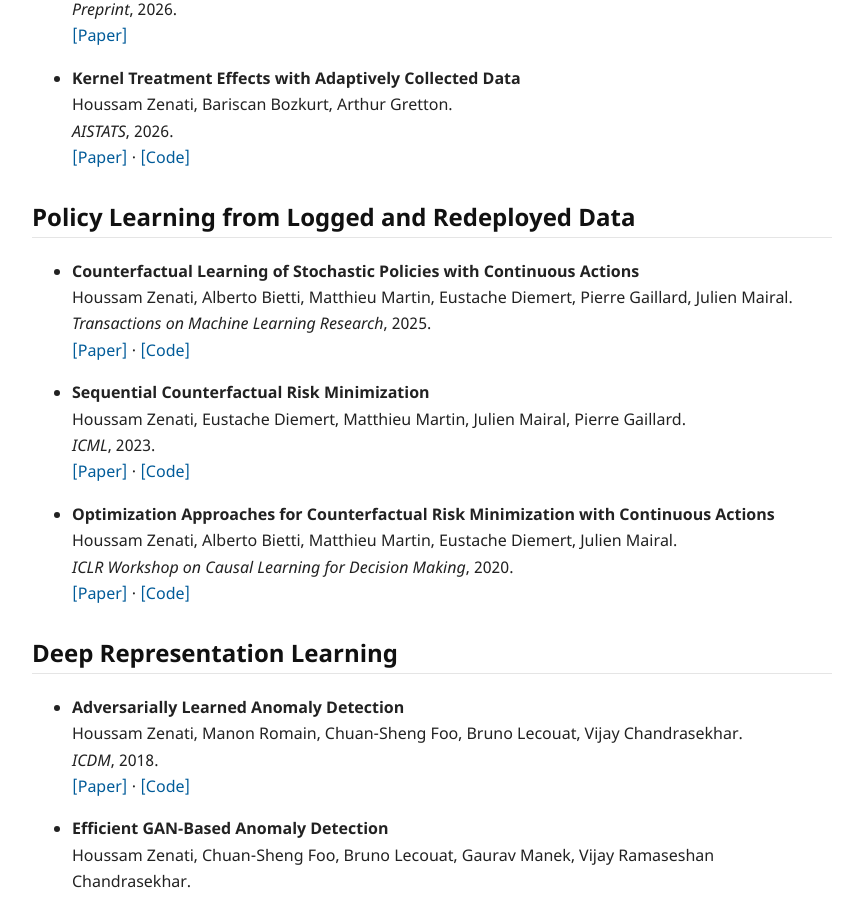
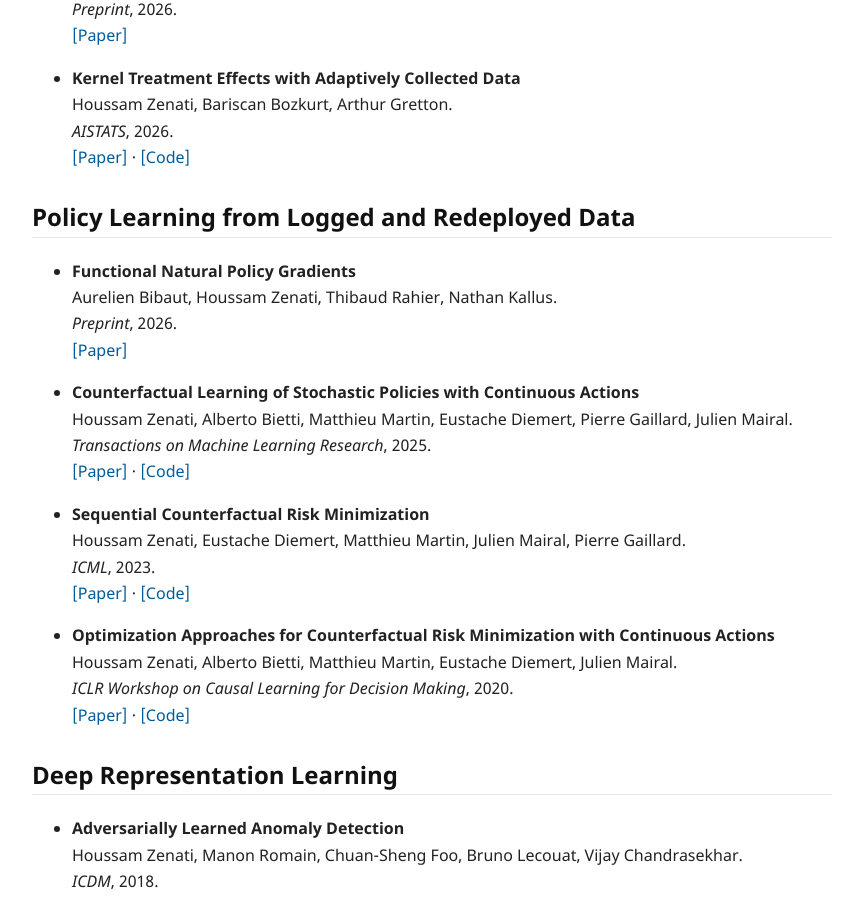
Before and after one commit to houssamzenati/houssamzenati.github.io, a Jekyll site: the page built from publications.md, in a window 1280 px wide and 900 px high, scrolled down 1656 px. Shown: the whole window, without its empty margins (358-1221 px from the left). Built offline with Jekyll 4.4.1, drawn with Linux system fonts in a browser that asks for light colours; a style sheet for code colours, icons or effects is not loaded.

Commit message:
Add functional natural policy gradients paper

```diff
--- a/publications.md
+++ b/publications.md
@@ -72,6 +72,11 @@ permalink: /publications/
 
 ## Policy Learning from Logged and Redeployed Data
 
+- **Functional Natural Policy Gradients**
+  Aurelien Bibaut, Houssam Zenati, Thibaud Rahier, Nathan Kallus.
+  *Preprint*, 2026.
+  [[Paper]](https://arxiv.org/pdf/2603.28681)
+
 - **Counterfactual Learning of Stochastic Policies with Continuous Actions**
   Houssam Zenati, Alberto Bietti, Matthieu Martin, Eustache Diemert, Pierre Gaillard, Julien Mairal.
   *Transactions on Machine Learning Research*, 2025.
```
